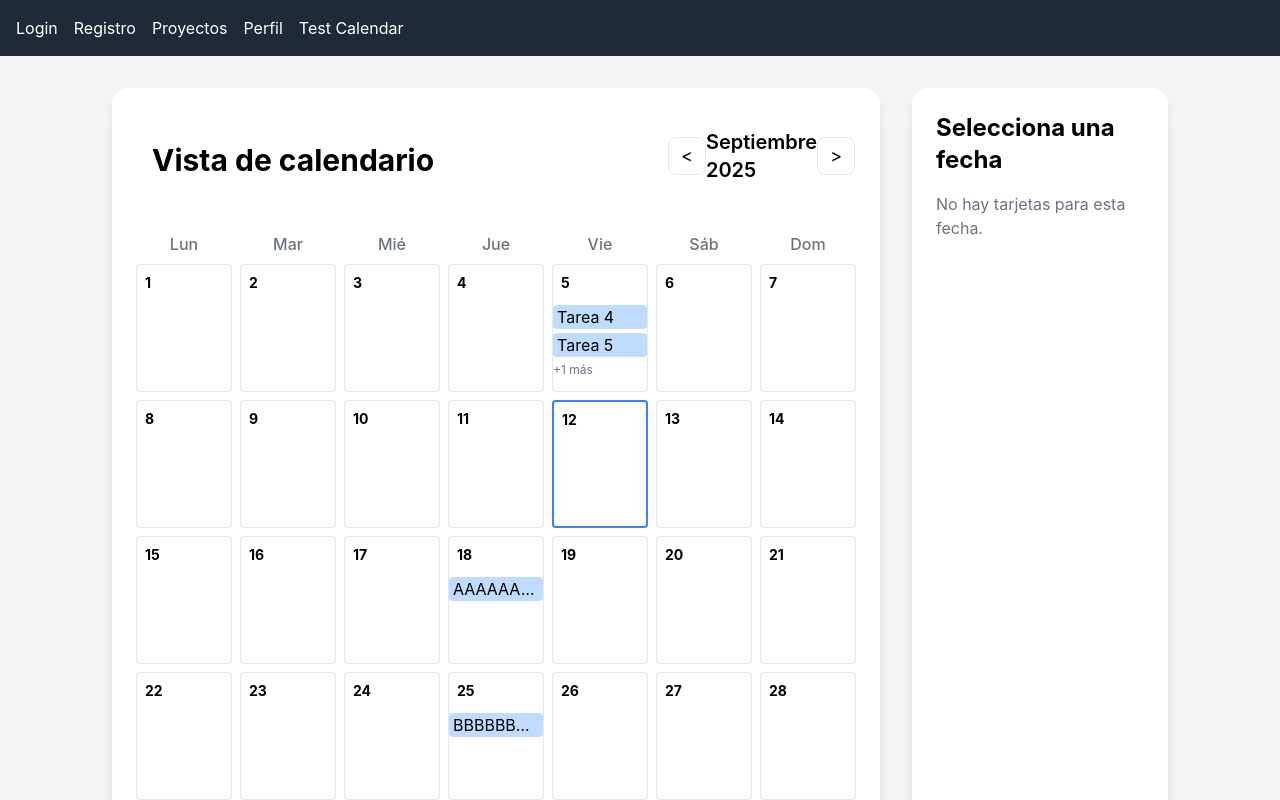
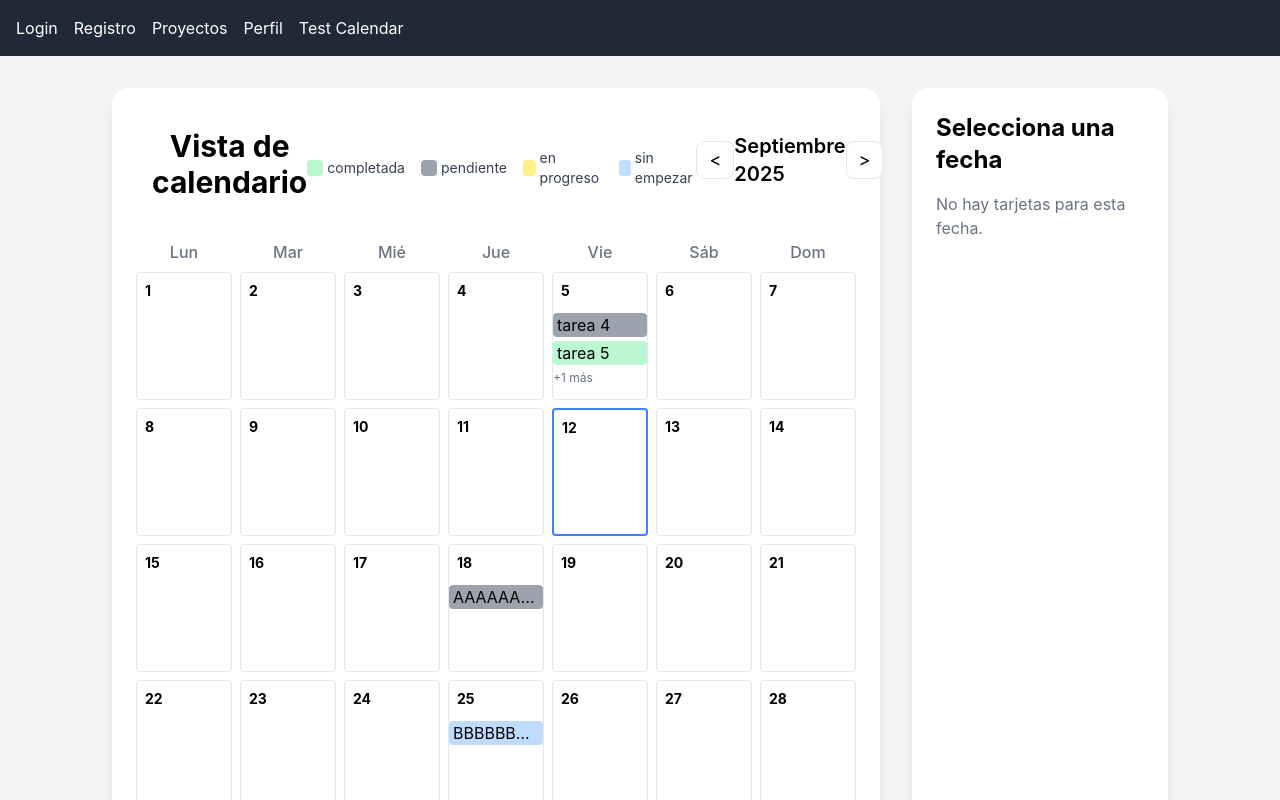
Before and after one commit to JorgeFierroo/FastPlanner, a React (Create React App) app in the folder frontend/: page /TestCalendar in a window 1280 px wide. Shown: the top 800 px of the page. Built offline with nearby package versions, Linux system fonts and the light colour scheme; the HTML template or start-up script is replaced by a standard one.

Commit message:
VistaCalendario: Color de tarjeta distinto segun estado de tarjeta

```diff
--- a/frontend/src/components/CalendarGrid.tsx
+++ b/frontend/src/components/CalendarGrid.tsx
@@ -4,7 +4,7 @@ type CalendarGridProps = {
     selectedDate: string | null; // Fecha seleccionada (opcional)
     month: number;  // 0=enero, 1=febrero, ..., 11=diciembre
     year: number;
-    tasks: Record<string, string[]>; // Mapa de fechas a tareas
+    tasks: Record<string, { id: number; title: string; status: string }[]>; // Mapa de fechas a tareas
     daySelectFunction: (dateKey: string) => void; // Función para seleccionar un día
 };
 
--- a/frontend/src/components/CalendarHeader.tsx
+++ b/frontend/src/components/CalendarHeader.tsx
@@ -1,3 +1,5 @@
+import Legend from "./StatusColorsLegend";
+
 
 type CalendarHeaderProps = {    // Definición de tipos para los props
     monthNames: string[];
@@ -15,6 +17,9 @@ export default function CalendarHeader({ monthNames, month, year, onPrev, onNext
       <div>
         <h1 className="text-3xl font-bold text-center mb-2">Vista de calendario</h1>
       </div>
+
+      {/* Leyenda de colores */}
+      <Legend />
 
       {/* Controles del calendario */}
       <div className="w-1/4 ml-auto flex items-center justify-between mb-4">
--- a/frontend/src/components/CalendarSide.tsx
+++ b/frontend/src/components/CalendarSide.tsx
@@ -1,7 +1,9 @@
+import { StatusColors } from "./StatusColors";
+
 type CalendarSideProps = {
     monthNames: string[];
     selectedDate: string | null; // Fecha seleccionada
-    tasks: string[]; // Tareas para la fecha seleccionada
+    tasks: { id: number; title: string; status: string }[]; // Tareas para la fecha seleccionada
 };
 
 
@@ -24,7 +26,9 @@ export default function CalendarSide({ monthNames, selectedDate, tasks }: Calend
                     <p className="text-gray-500">Hay {tasks.length} tarjeta{tasks.length > 1 ? "s" : ""} para esta fecha:</p>
                     <ul className="list-disc list-inside space-y-2">
                         {tasks.map((task, idx) => (
-                            <li key={idx} className="bg-blue-200 rounded px-2 py-1">{task}</li>
+                            <li key={idx} className={" rounded px-2 py-1 truncate "
+                                + (StatusColors.find(sc => sc.label === task.status)?.color || " bg-gray-200")
+                            }>{task.title}</li>
                         ))}
                     </ul>
                 </div>
--- a/frontend/src/components/CalendarView.tsx
+++ b/frontend/src/components/CalendarView.tsx
@@ -37,12 +37,15 @@ export default function CalendarView() {
 
 
   // Tareas simuladas (temporal)
-  const [tasksSimuladas] = useState<{ [key: string]: string[]}>({
-    "2025-08-15": ["Tarea 1", "Tarea 2"],
-    "2025-08-20": ["Tarea 3"],
-    "2025-09-05": ["Tarea 4", "Tarea 5", "Tarea 6"],
-    "2025-09-18": ["AAAAAAAAAAAAAAAAAAAAAAAAAAAAAAAAAAAAAAAAAAAAAAAAAAAAAAAAAAA"],
-    "2025-09-25": ["BBBBBBBBBBBBBBBBBBBBBBBBBBBBBBBBBBBBBBBBBBBBBBBBBBBBBBBBBBB"]
+  const [mockTasks] = useState<{ [key: string]: { id: number; title: string; status: string }[]}>({
+    "2025-08-15": [{id: 1, title:"tarea 1", status: "pendiente"},
+                   {id: 2, title:"tarea 2", status: "completada"}],
+    "2025-08-20": [{id: 3, title:"tarea 3", status: "pendiente"}],
+    "2025-09-05": [{id: 4, title:"tarea 4", status: "pendiente"},
+                   {id: 5, title:"tarea 5", status: "completada"},
+                   {id: 6, title:"tarea 6", status: "en progreso"}],
+    "2025-09-18": [{id: 7, title:"AAAAAAAAAAAAAAAAAAAAAAAAAAAAAAAAAAAAAAAAAAAAAAAAAAAAAAAAAAA", status: "pendiente"}],
+    "2025-09-25": [{id: 8, title:"BBBBBBBBBBBBBBBBBBBBBBBBBBBBBBBBBBBBBBBBBBBBBBBBBBBBBBBBBBB", status: "sin empezar"}]
   });
 
   return (
@@ -55,10 +58,10 @@ export default function CalendarView() {
           onPrev={handlePrevMonth}
           onNext={handleNextMonth}
         />
-        <CalendarGrid selectedDate={selectedDate} month={currentMonth} year={currentYear} tasks={tasksSimuladas} daySelectFunction={(dateKey:string) => setSelectedDate(dateKey)} />
+        <CalendarGrid selectedDate={selectedDate} month={currentMonth} year={currentYear} tasks={mockTasks} daySelectFunction={(dateKey:string) => setSelectedDate(dateKey)} />
       </div>
       <div className="w-1/5 p-4 mt-8 bg-white rounded-2xl shadow-lg p-6 mx-4">
-        <CalendarSide monthNames={monthNames} selectedDate={selectedDate} tasks={tasksSimuladas[selectedDate || ""] || []} />
+        <CalendarSide monthNames={monthNames} selectedDate={selectedDate} tasks={mockTasks[selectedDate || ""] || []} />
       </div>
     </div>
   );
--- a/frontend/src/components/DayCell.tsx
+++ b/frontend/src/components/DayCell.tsx
@@ -1,9 +1,11 @@
+import { StatusColors } from "./StatusColors";
+
 type DayCellProps = {
     dayNumber: number | null; // null para días fuera del mes
     isToday?: boolean; // Opcional: si es el día actual
     isSelected?: boolean; // Opcional: si es el día seleccionado
     clickFunction?: () => void; // Opcional: función al hacer click
-    tasks?: string[]; // Opcional: lista de tareas para el día
+    tasks?: { id: number; title: string; status: string }[]; // Opcional: lista de tareas para el día
 };
 
 
@@ -23,10 +25,11 @@ export default function DayCell({ dayNumber, isToday, isSelected, clickFunction,
         {tasks.slice(0, 2).map((task, idx) => (
           <div
             key={idx}
-            className="text-s bg-blue-200 rounded px-1 truncate"
-            title={task} // tooltip si el texto es largo
+            className={"text-s rounded px-1 truncate "
+              + (StatusColors.find(sc => sc.label === task.status)?.color || " bg-gray-200")} // Color según el estado
+            title={task.title} // tooltip si el texto es largo
           >
-            {task}
+            {task.title}
           </div>
         ))}
         {tasks.length > 2 && (
--- /dev/null
+++ b/frontend/src/components/StatusColors.tsx
@@ -0,0 +1,6 @@
+export const StatusColors = [
+    { color: "bg-green-200", label: "completada" },
+    { color: "bg-gray-400", label: "pendiente" },
+    { color: "bg-yellow-200", label: "en progreso" },
+    { color: "bg-blue-200", label: "sin empezar" },
+  ];
--- /dev/null
+++ b/frontend/src/components/StatusColorsLegend.tsx
@@ -0,0 +1,16 @@
+import { StatusColors } from "./StatusColors";
+
+export default function Legend() {
+  const items = StatusColors;
+
+  return (
+    <div className="flex gap-4 items-center justify-center my-2 mx-auto">
+      {items.map((item) => (
+        <div key={item.label} className="flex items-center gap-1">
+          <span className={`w-4 h-4 rounded ${item.color}`}></span>
+          <span className="text-sm text-gray-700">{item.label}</span>
+        </div>
+      ))}
+    </div>
+  );
+}
```
